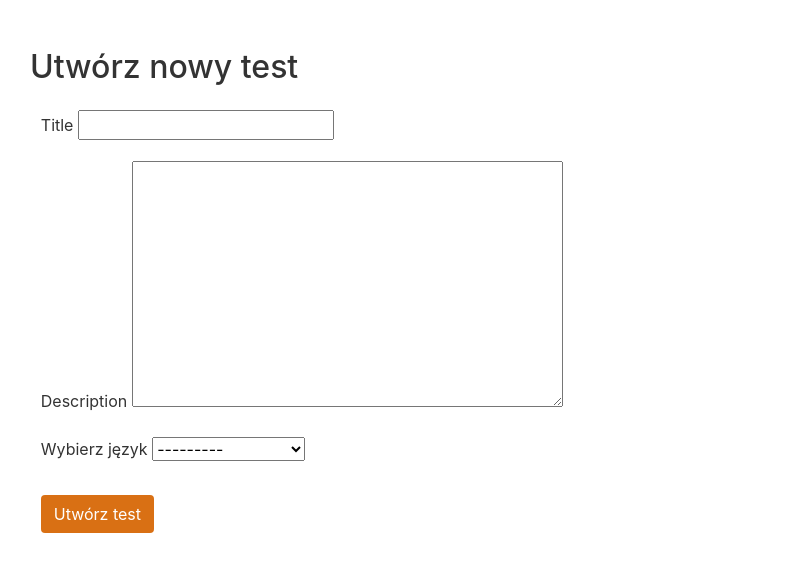
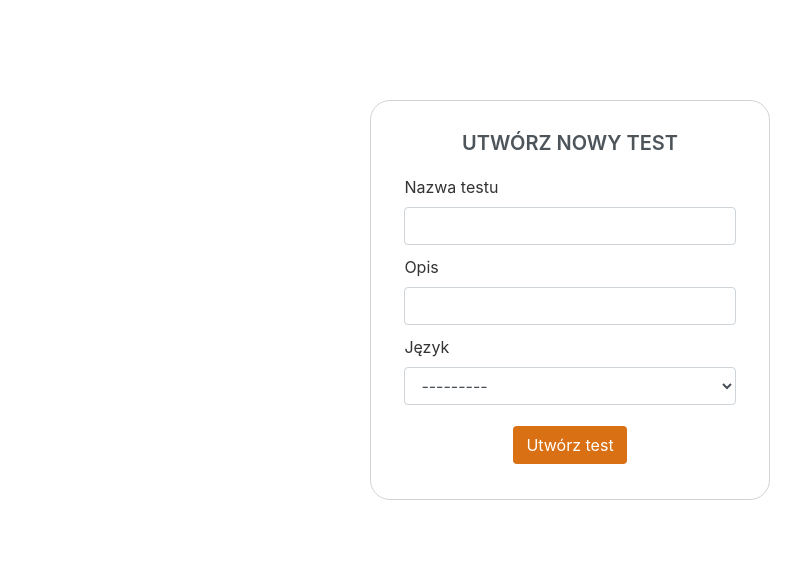
Before and after one commit to katarzynamielecka/JRS, a Django app: page /employee/create-test/ in a window 1280 px wide. Shown: the part 101-673 px from the top of the page, without its empty margins (70-871 px from the left). Run offline with Django 5.2, Linux system fonts and the light colour scheme; a user stored in the database is signed in; tables that the repository leaves empty hold one stand-in row (values such as "Sample post"); some libraries are stand-ins or nearby versions.

Commit message:
tests almost ready

```diff
--- a/base/forms.py
+++ b/base/forms.py
@@ -1,6 +1,7 @@
 from django.core.exceptions import ValidationError
 from django.forms import inlineformset_factory
 from django import forms
+from datetime import datetime
 from django.contrib.auth.forms import UserCreationForm
 from django.contrib.auth.models import User
 from .models import Employee, Question, Choice, LanguageTest, Language
@@ -116,16 +117,6 @@ class EmployeeRegisterForm(UserCreationForm):
         return user
 
 
-class UploadFileForm(forms.Form):
-    file = forms.FileField()
-
-    def clean_file(self):
-        file = self.cleaned_data['file']
-        if not file.name.endswith('.xlsx') and not file.name.endswith('.xls'):
-            raise forms.ValidationError('Plik musi być w formacie Excel (.xlsx lub .xls)')
-        return file
-
-
 class RefugeeRegistrationForm(forms.ModelForm):
     rodo_consent = forms.BooleanField(
     required=True,
@@ -146,26 +137,46 @@ class RefugeeRegistrationForm(forms.ModelForm):
             'last_name': forms.TextInput(attrs={'class': 'form-control'}),
             'gender': forms.Select(attrs={'class': 'form-control'}),
             'dob': forms.DateInput(attrs={'class': 'form-control', 'type': 'date'}),
-            'phone_number': forms.TextInput(attrs={'class': 'form-control'}),
+            'phone_number': forms.TextInput(attrs={'class': 'form-control', 'inputmode': 'numeric', 'pattern': '\d*', 'oninput': 'this.value = this.value.replace(/[^0-9]/g, "")'}),
             'nationality': forms.Select(attrs={'class': 'form-control'}),
             'residency': forms.Select(attrs={'class': 'form-control'}),
             'language': forms.Select(attrs={'class': 'form-control'}),
             'comments': forms.Textarea(attrs={'class': 'form-control', 'rows': 3}),
         }
 
+    def clean_dob(self):
+        dob = self.cleaned_data.get('dob')
+        if not dob:
+            raise forms.ValidationError("Date of birth is required.")
+        try:
+            dob_str = dob.strftime("%Y-%m-%d")
+            parsed_dob = datetime.strptime(dob_str, "%Y-%m-%d")
+        except ValueError:
+            raise forms.ValidationError("Invalid date format.")
+        if parsed_dob > datetime.now():
+            raise forms.ValidationError("Date of birth cannot be in the future.")
+        return dob
+
     def __init__(self, *args, **kwargs):
         super().__init__(*args, **kwargs)
-        self.fields['language'].queryset = Language.objects.all()
-        self.fields['language'].label = "Wybierz język"
+        available_languages = Language.objects.filter(languagecourse__isnull=False).distinct()
+        self.fields['language'].queryset = available_languages
+        self.fields['language'].label = "Select language (available courses)"
 
 class LanguageTestForm(forms.ModelForm):
     class Meta:
         model = LanguageTest
         fields = ['title', 'description', 'language']
-    def __init__(self, *args, **kwargs):
-        super(LanguageTestForm, self).__init__(*args, **kwargs)
-        self.fields['language'].queryset = Language.objects.all()
-        self.fields['language'].label = "Wybierz język"
+        labels = {
+            'title': 'Nazwa testu',
+            'description': 'Opis',
+            'language': 'Język',
+        }
+        widgets = {
+            'title': forms.TextInput(attrs={'class': 'form-control'}),
+            'description': forms.TextInput(attrs={'class': 'form-control'}),
+            'language': forms.Select(attrs={'class': 'form-control'}),
+        }
 
 class QuestionForm(forms.ModelForm):
     class Meta:
--- a/base/urls.py
+++ b/base/urls.py
@@ -17,6 +17,7 @@ urlpatterns = [
     path('systemadmin/courses-management', views.courses_management_section, {'user_role': 'admin'}, name='crs_man_sec'),
     path('systemadmin/form-management', views.form_management_section, {'user_role': 'admin'}, name='frm_man_sec'),
     path('systemadmin/refugees', views.refugees_list_view, {'user_role': 'admin'}, name='refugee_list'),
+    path("refugee/delete/<int:refugee_id>/", views.delete_refugee_view, {'user_role': 'admin'}, name="delete_refugee"),
     path('systemadmin/set-current-test/<int:test_id>/', views.set_current_test, {'user_role': 'admin'}, name='set_current_test'),
     path('delete_employee/<str:email>/', views.delete_employee, {'user_role': 'admin'}, name='delete_employee'),
     path('systemadmin/delete_test/<int:id>/', views.delete_test, {'user_role': 'admin'}, name='delete_test'),
--- a/base/views.py
+++ b/base/views.py
@@ -220,9 +220,7 @@ def test_check_view(request, test_id, user_role):
 @admin_or_employee_required
 def save_points(request, user_role):
     if request.method == 'POST':
-        print("Received POST data:", request.POST)
         test_id = request.POST.get('test_id')
-        print("test_id:", test_id)
         for key, value in request.POST.items():
             if key.startswith('points_'):
                 try:
@@ -270,7 +268,6 @@ def edit_test(request, user_role, id):
                 Question.objects.create(test=test, text=text, question_type="open")
                 return redirect("edit_test", id=id)
         elif "add_choice_question" in request.POST:
-            print(request.POST)
             text = request.POST.get("choice_question_text")
             answers = request.POST.getlist("answer_text")
             correct_answers = request.POST.getlist("is_correct")
@@ -298,17 +295,12 @@ def edit_test(request, user_role, id):
             question = get_object_or_404(Question, id=question_id)
             question.delete()
             return redirect("edit_test", id=id)
-        if "question_id" in request.POST and "max_points" in request.POST:
+        elif "question_id" in request.POST and "max_points" in request.POST:
             question_id = request.POST.get("question_id")
             max_points = request.POST.get("max_points")
-            if question_id and max_points:
-                try:
-                    max_points = float(max_points)
-                    question = get_object_or_404(Question, id=question_id)
-                    question.max_points = max_points
-                    question.save()
-                except ValueError:
-                    messages.error(request, "Wpisana wartość musi być liczbą.")
+            question = get_object_or_404(Question, id=question_id)
+            question.max_points = max_points
+            question.save()
             return redirect("edit_test", id=id)
     questions = test.questions.prefetch_related("choices").all()
     context = {"user_role": user_role, "test": test, "questions": questions}
@@ -388,12 +380,18 @@ def courses_management_section(request, user_role):
         course_to_delete = get_object_or_404(LanguageCourse, id=request.GET.get('delete'))
         course_to_delete.delete()
         return redirect('crs_man_sec')
+    if request.GET.get('delete_language'):
+        language_to_delete = get_object_or_404(Language, id=request.GET.get('delete_language'))
+        language_to_delete.delete()
+        return redirect('crs_man_sec')
     courses = LanguageCourse.objects.all()
+    languages = Language.objects.all()
     context = {
         "user_role": user_role,
         "form": form,
         "language_form": language_form,
         "courses": courses,
+        "languages": languages,
     }
     return render(request, "admin_and_employee/a_crs_man_sec.html", context)
 
@@ -406,6 +404,14 @@ def delete_employee(request, email):
     user.delete()
     return redirect("/systemadmin/employee-management")
 
+@login_required
+@admin_required
+def delete_refugee_view(request, refugee_id, user_role):
+    refugee = get_object_or_404(Refugee, id=refugee_id)
+    refugee.delete()
+    context = {"user_role": user_role}
+    return redirect(refugees_list_view)
+
 
 @login_required
 @admin_required
--- a/static/admin_and_employee.css
+++ b/static/admin_and_employee.css
@@ -1,9 +1,18 @@
-form {
-    margin-top: 2%;
-
+.container {
+    max-width: 1196px;
+    padding: 10px;
+    margin: 0 auto;
 }
 
-h2{
-    margin: 3%;
-    color: rgb(39, 38, 38);
+.page-title {
+    color: rgb(77, 85, 91);
+    font-weight: 600;
+    font-size: 20px;
+    line-height: 24px;
+    text-align: center;
+    margin-bottom: 20px;
 }
+
+hr{
+    margin: 50px 0;
+}
--- /dev/null
+++ b/static/ae_employee_management.css
@@ -0,0 +1,3 @@
+.employee-management-title{
+    color: rgb(77, 85, 91);
+}
--- a/static/ae_test_edition.css
+++ b/static/ae_test_edition.css
@@ -0,0 +1,102 @@
+.new-test-button{
+    width: 250px;
+    height: 40px;
+}
+
+.text-dark-blue{
+    color: var(--jrs-blue);
+}
+
+.tests-management-container {
+    width: 100%;
+}
+
+.tests-management-title{
+    color: rgb(77, 85, 91);
+}
+
+.table-container {
+    width: 100%;
+    overflow-x: auto;
+    margin-bottom: 20px;
+}
+
+.table-responsive {
+    width: 100%;
+    table-layout: fixed;
+    margin: 0 auto;
+}
+
+.table-button{
+    width: auto;
+    min-width: 80px;
+    min-height: 20px;
+}
+
+.tests-managment-header{
+    display: flex;
+    justify-content: space-between;
+    margin-bottom: 50px;
+}
+
+@media (max-width: 730px) {
+    .tests-managment-header {
+        flex-direction: column;
+        align-items: center;
+        gap: 10px;
+    }
+
+    .tests-managment-title {
+        margin-bottom: 20px;
+        text-align: center;
+    }
+
+
+    .table {
+        width: 100%;
+        font-size: 14px;
+        table-layout: auto;
+    }
+
+    .table th, .table td {
+        padding: 6px;
+        text-align: left;
+        white-space: normal;
+    }
+
+    .table-container {
+        width: 100%;
+        overflow-x: auto;
+    }
+}
+
+.new-test{
+    border: solid;
+    width: 400px;
+    height: 400px;
+    border-color: lightgray;
+    border-width: 1px;
+    border-radius: 20px;
+    padding: 30px;
+
+}
+
+.new-test-container{
+    display: flex;
+    justify-content: center;
+    align-items: center;
+    margin-top: 10vh;
+}
+
+.new-test-input{
+    margin-bottom: 10px;
+}
+
+.create-new-test-button{
+    margin-top: 10px;
+    width: 100%;
+    height: 70px;
+    display: flex;
+    justify-content: center !important;
+    align-items: center;
+}
--- a/static/base.css
+++ b/static/base.css
@@ -1,7 +1,6 @@
 .button-grey{
     background-color: grey;
     color: white;
-    margin-top: 1%;
 }
 
 .button-grey:hover{
@@ -17,7 +16,6 @@
 .button-orange{
     background-color: var(--jrs-orange);
     color: white;
-    margin-top: 1%;
 }
 
 .button-orange:hover{
--- a/templates/admin_and_employee/ae_create_test.html
+++ b/templates/admin_and_employee/ae_create_test.html
@@ -1,12 +1,18 @@
 {% extends "base.html" %}
 {% load static %}
-
+{% block head %}
+{% load static %}
+<link rel="stylesheet" href="{% static 'admin_and_employee.css' %}">
+<link rel="stylesheet" href="{% static 'ae_test_edition.css' %}">
+{% endblock %}
 {% block content %}
-<div class="container mt-5">
-    <h2 class="mb-4">Utwórz nowy test</h2>
+<div class="container">
+    <div class="new-test-container">
+    <div class="new-test">
+    <h1 class="page-title">UTWÓRZ NOWY TEST</h1>
     <form method="post">
         {% csrf_token %}
-        <div class="mb-3">
+        <div class="new-test-input">
             <label for="{{ form.title.id_for_label }}" class="form-label">{{ form.title.label }}</label>
             {{ form.title }}
             {% if form.title.errors %}
@@ -17,7 +23,7 @@
                 </div>
             {% endif %}
         </div>
-        <div class="mb-3">
+        <div class="new-test-input">
             <label for="{{ form.description.id_for_label }}" class="form-label">{{ form.description.label }}</label>
             {{ form.description }}
             {% if form.description.errors %}
@@ -28,7 +34,7 @@
                 </div>
             {% endif %}
         </div>
-        <div class="mb-3">
+        <div class="new-test-input">
             <label for="{{ form.language.id_for_label }}" class="form-label">{{ form.language.label }}</label>
             {{ form.language }}
             {% if form.language.errors %}
@@ -39,8 +45,11 @@
                 </div>
             {% endif %}
         </div>
-
-        <button type="submit" class="btn button-orange">Utwórz test</button>
+        <div class="create-new-test-button">
+            <button type="submit" class="btn button-orange">Utwórz test</button>
+        </div>
     </form>
 </div>
+</div>
+</div>
 {% endblock %}
--- a/templates/base.html
+++ b/templates/base.html
@@ -9,6 +9,7 @@
     <link rel="stylesheet" href="{% static 'navbar.css' %}" />
     <link rel="stylesheet" href="{% static 'base.css' %}">
     <link rel="stylesheet" href="{% static 'home.css' %}">
+    {% block head %}{% endblock %}
   </head>
   <nav class="navbar">
     <img src="https://via.placeholder.com/100x50?text=Logo" width="100" height="50" class="d-inline-block align-top" alt="LOGO" />
--- a/templates/refugees/form.html
+++ b/templates/refugees/form.html
@@ -142,7 +142,7 @@ JRS zapisy na języki
                 </div>
             {% endif %}
         </div>
-        <button type="submit" name="next" class="btn btn-primary">Next</button>
+        <button type="submit" name="next" class="btn button-orange">Next</button>
     </form>
 </div>
 {% endblock %}
```
Also changed, not shown: static/ae_courses_management.css (added, +22 -0 lines), templates/admin_and_employee/a_crs_man_sec.html (+43 -17 lines), templates/admin_and_employee/a_emp_man_sec.html (+6 -4 lines), templates/admin_and_employee/a_refugees_list.html (+9 -1 lines), templates/admin_and_employee/ae_edit_test.html (+15 -7 lines), templates/admin_and_employee/ae_filled_tests.html (+12 -10 lines), templates/admin_and_employee/ae_frm_man_sec.html (+21 -14 lines), static/home.css (line endings or trailing spaces).
